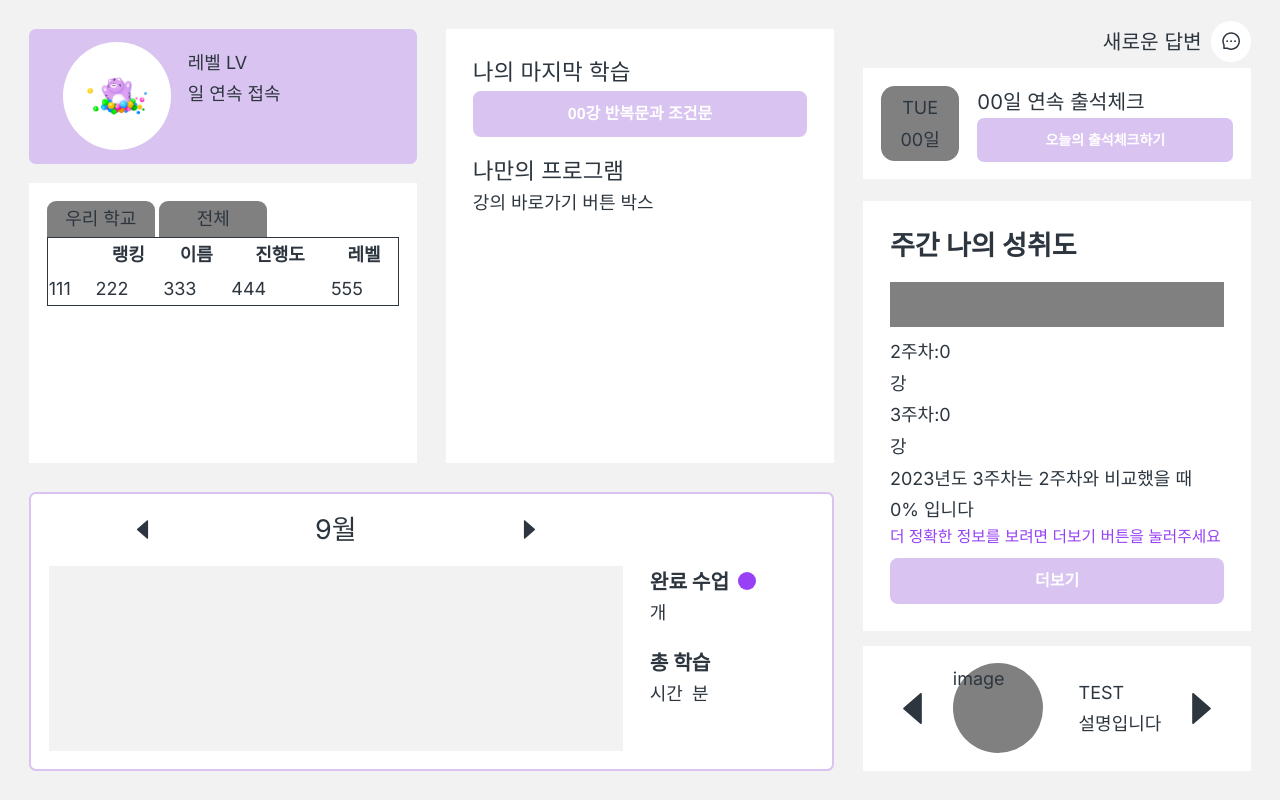
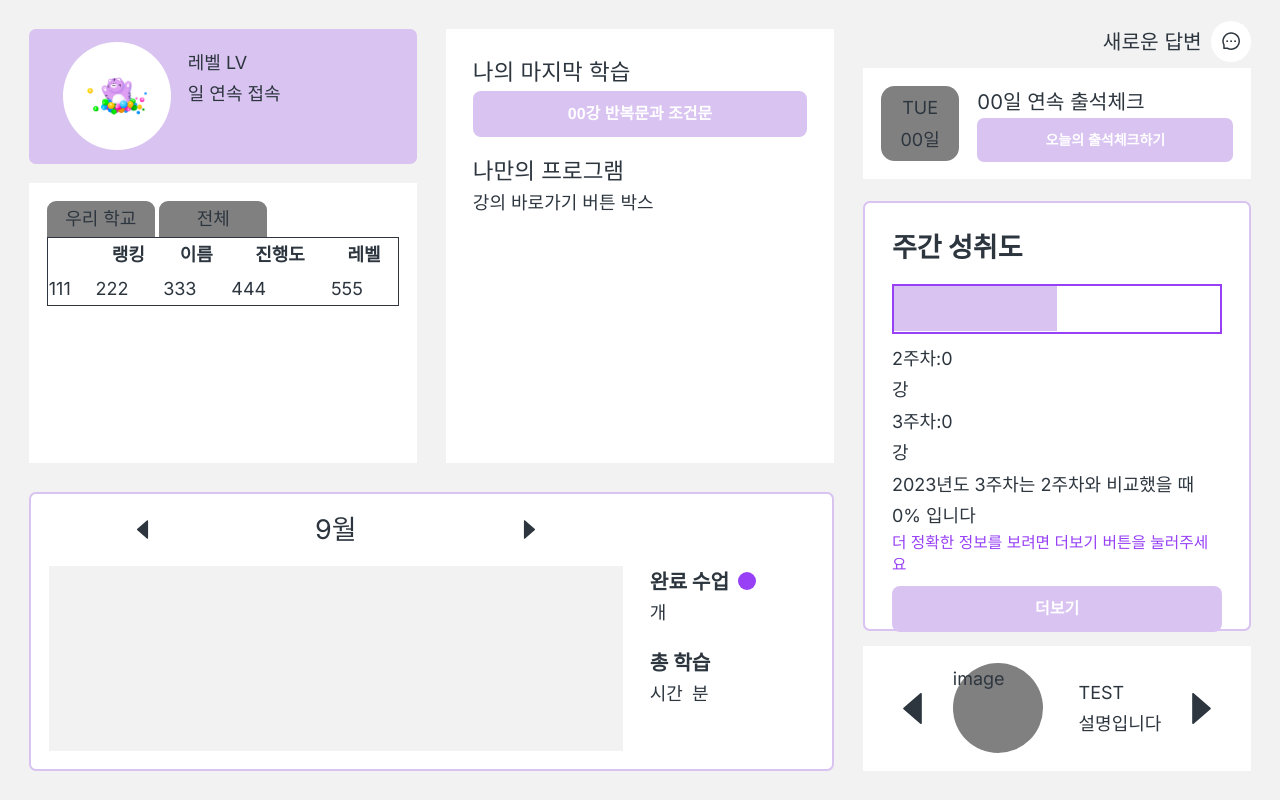
Before and after one commit to Geupjo-Hackathon/KoreanTiger-FE, a Next.js app: page /student in a window 1280 px wide. Built offline with nearby package versions, Linux system fonts and the light colour scheme; no server answers.

Commit message:
feature :: 학생 메인 페이지 - 성취도 완료

```diff
--- a/src/components/student/main/Progress.js
+++ b/src/components/student/main/Progress.js
@@ -41,17 +41,20 @@ const Progress = () => {
   };
 
   useEffect(() => {
-    getProgress();
+    // getProgress();
   }, []);
 
   return (
     <div
-      className="w-full h-full p-6 flex flex-col justify-between"
-      style={{ backgroundColor: "white" }}
+      className="w-full h-full p-6 flex flex-col justify-between border-2 rounded-md"
+      style={{ backgroundColor: "white", borderColor: color.hover_D9C3F1 }}
     >
       <div>
-        <p className="text-2xl mb-4 font-bold">주간 나의 성취도</p>
-        <div className="w-full h-10 mb-2" style={{ backgroundColor: "gray" }}>
+        <p className="text-2xl mb-4 font-bold">주간 성취도</p>
+        <div
+          className="w-full h-11 mb-2 border-2"
+          style={{ borderColor: color.violet_9740F6 }}
+        >
           <div
             className="h-10"
             style={{
@@ -62,7 +65,8 @@ const Progress = () => {
                   data.lastWeek.completeLectureCount) *
                   100
               }%`,
-              backgroundColor: "black",
+              width: "50%",
+              backgroundColor: color.hover_D9C3F1,
             }}
           ></div>
         </div>
```
